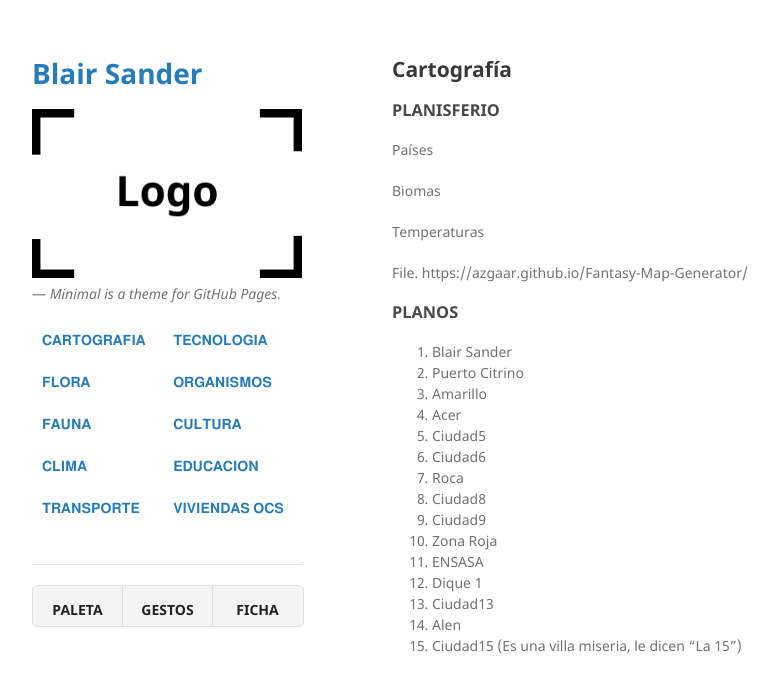
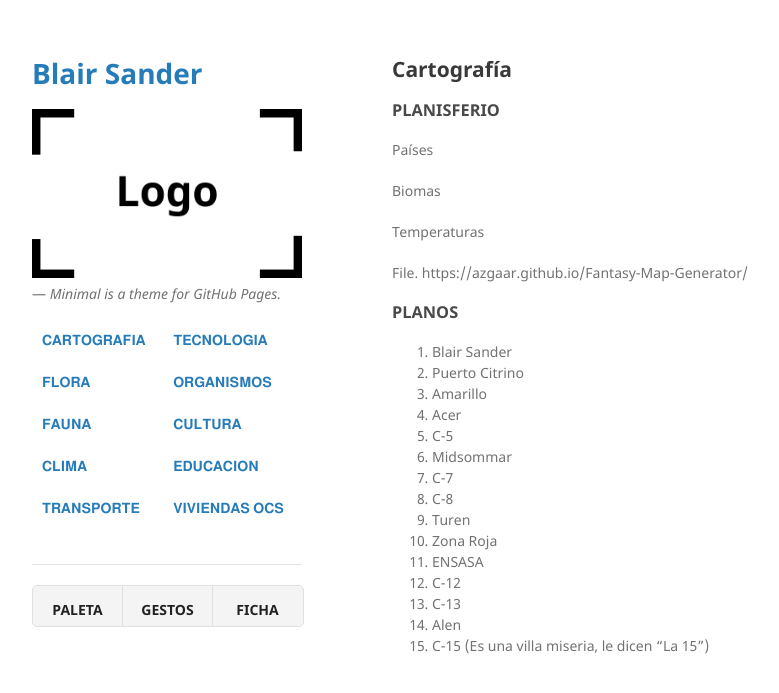
Before and after one commit to BlairSander/ciudad, a Jekyll site: the page built from cartografia.md, in a window 1280 px wide. Shown: the top 693 px of the page, without its empty margins (178-957 px from the left). Built offline with Jekyll 4.4.1, drawn with Linux system fonts in a browser that asks for light colours.

Commit message:
Update cartografia.md

```diff
--- a/cartografia.md
+++ b/cartografia.md
@@ -21,15 +21,15 @@ https://azgaar.github.io/Fantasy-Map-Generator/
 1. Puerto Citrino
 1. Amarillo
 1. Acer
-1. Ciudad5
-1. Ciudad6
-1. Roca
-1. Ciudad8
-1. Ciudad9
+1. C-5
+1. Midsommar
+1. C-7
+1. C-8
+1. Turen
 1. Zona Roja
 1. ENSASA
-1. Dique 1
-1. Ciudad13
+1. C-12
+1. C-13
 1. Alen
-1. Ciudad15 (Es una villa miseria,
+1. C-15 (Es una villa miseria,
 le dicen "La 15")
```
